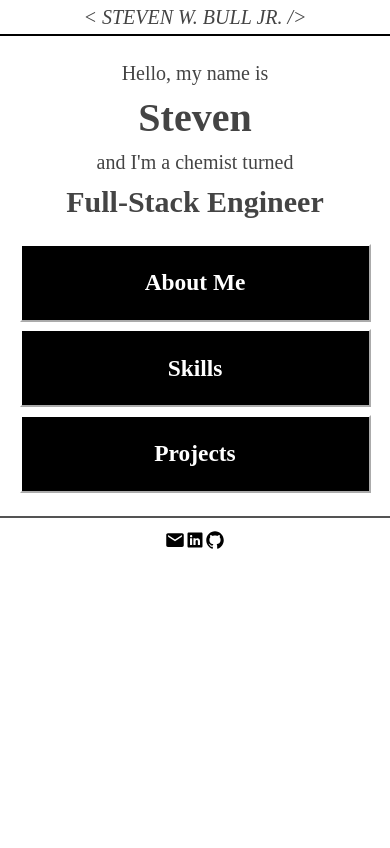
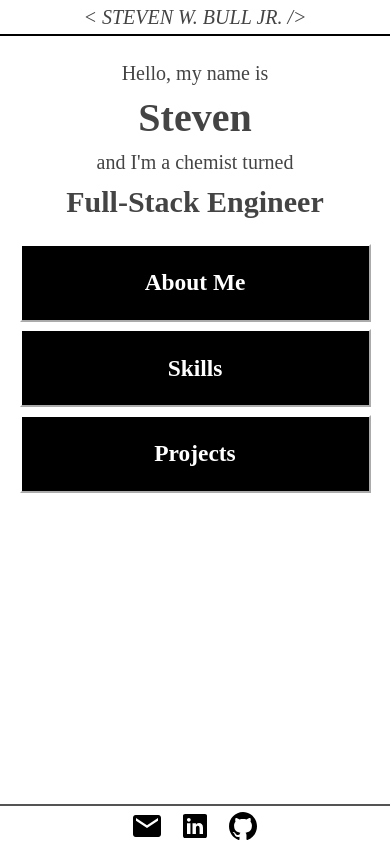
Before and after one commit to StevenWBull/portfolio, a React (Create React App) app: page / in a window 390 px wide. Built offline with nearby package versions, Linux system fonts and the light colour scheme; a web font is replaced by a local one.

Commit message:
mobile responsive design done

```diff
--- a/src/App/App.css
+++ b/src/App/App.css
@@ -8,6 +8,9 @@ body {
   color: #444;
   text-align: center;
   line-height: 1.3;
+  position: relative;
+  min-height: 100vh;
+  padding-bottom: 2.5rem;
 }
 
 nav,
@@ -24,12 +27,6 @@ nav {
   right: 0;
   z-index: 10;
   border-bottom: 2px outset black;
-}
-
-footer {
-  border-top: 2px outset black;
-  margin-top: 5%;
-  padding-top: 3%;
 }
 
 header {
--- /dev/null
+++ b/src/Footer/Footer.css
@@ -0,0 +1,26 @@
+footer {
+  height: 2.5rem;
+  width: 100%;
+  position: absolute;
+  bottom: 0;
+  border-top: 2px outset black;
+}
+
+.footerContainer > p {
+  font-size: px;
+}
+
+.contactIcons {
+  text-decoration: none;
+}
+
+.contactIcons:hover {
+  cursor: pointer;
+}
+
+ion-icon {
+  font-size: 32px;
+  color: black;
+  cursor: pointer;
+  margin: 0% 2%;
+}
--- a/src/Footer/Footer.js
+++ b/src/Footer/Footer.js
@@ -1,8 +1,9 @@
 import React from 'react';
+import './Footer.css';
 
 export default function Footer() {
   return (
-    <footer>
+    <footer className='footerContainer'>
       <a href='mailto:&#115;&#116;&#101;&#118;&#101;&#110;&#119;&#098;&#117;&#108;&#108;&#106;&#114;&#064;&#103;&#109;&#097;&#105;&#108;&#046;&#099;&#111;&#109;'
         target='_blank'
         rel="noopener noreferrer">
```
